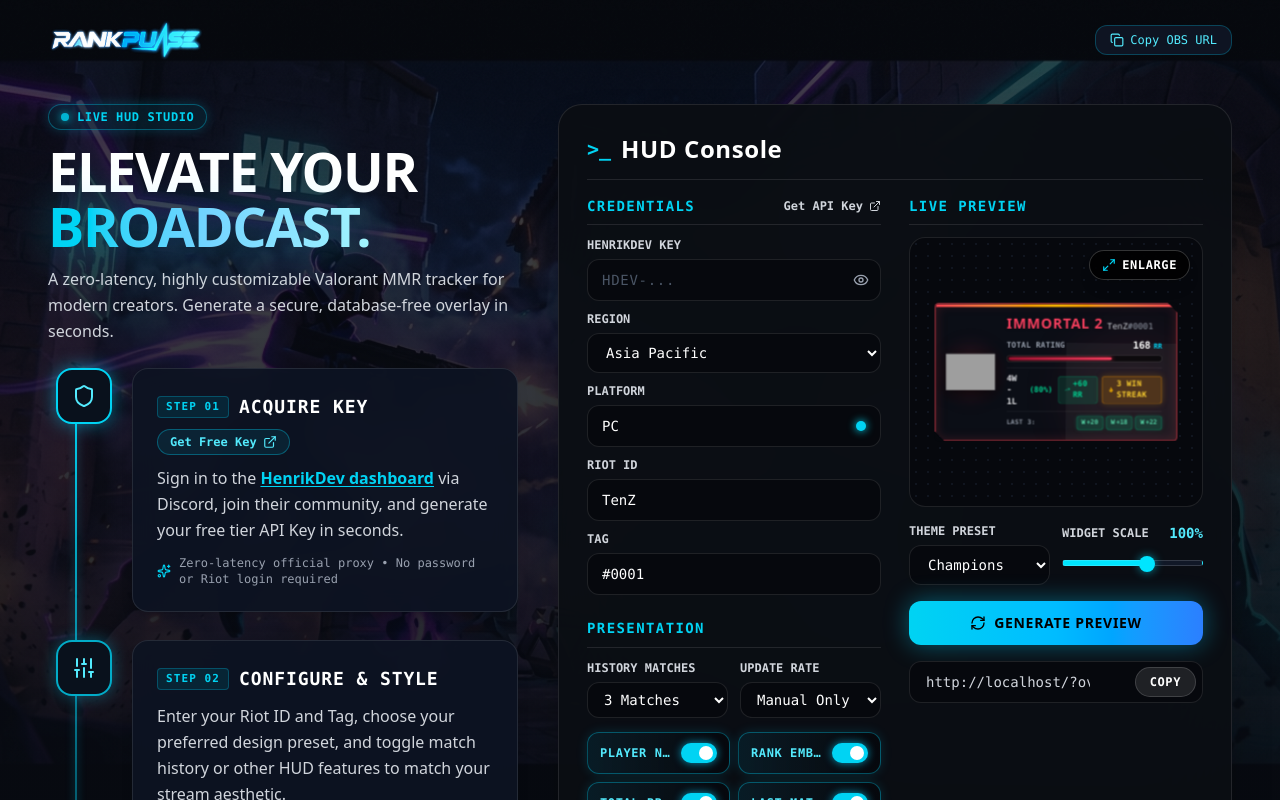
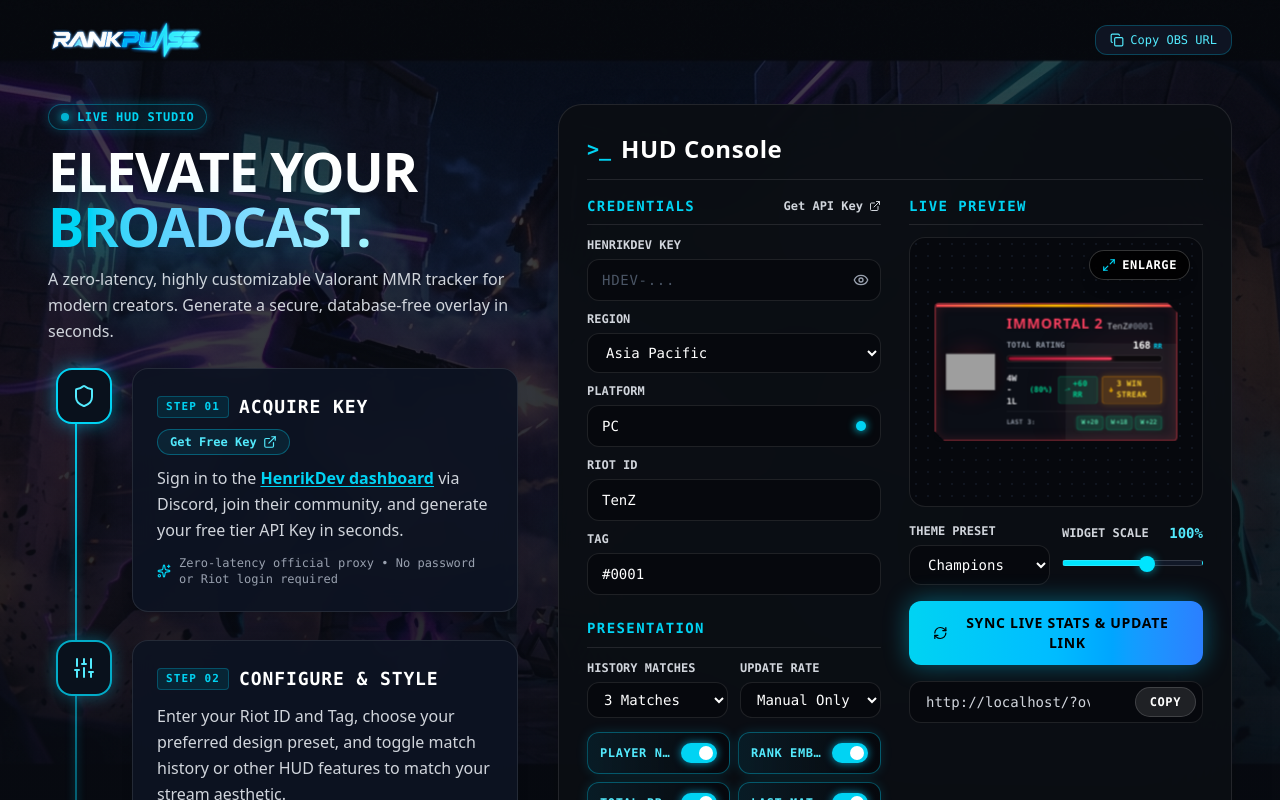
Before and after one commit to thebinary-brain/valo-rank-pulse-overlay, a React (Vite) app: page / in a window 1280 px wide. Shown: the top 800 px of the page. Built offline with nearby package versions, Linux system fonts and the light colour scheme; grey boxes are pictures that could not be loaded.

Commit message:
FEAT-01: Fix not generating overlay

```diff
--- a/src/App.tsx
+++ b/src/App.tsx
@@ -37,49 +37,7 @@
 
   // Main Overlay Config
   const [config, setConfig] = useState<OverlayConfig>(() => {
-    if (typeof window !== 'undefined') {
-      const saved = localStorage.getItem(STORAGE_KEY_CONFIG);
-      if (saved) {
-        try {
-          const parsed = JSON.parse(saved);
-          return {
-            ...parsed,
-            toggles: {
-              showRankIcon: true,
-              showPlayerName: true,
-              showTotalRR: true,
-              showWinStreak: true,
-              showWinLoss: true,
-              showWinRate: true,
-              showNetRR: true,
-              showLastMatches: true,
-              showAnimatedRankBackground: true,
-              ...(parsed.toggles || {}),
-            },
-            recentMatches:
-              parsed.recentMatches && parsed.recentMatches.length > 0
-                ? parsed.recentMatches
-                : DEFAULT_RECENT_MATCHES,
-            henrik: {
-              apiKey: '',
-              riotId: 'TenZ',
-              tag: '0001',
-              region: 'ap',
-              lastMatchesCount: 3,
-              autoSync: false,
-              syncIntervalSeconds: 30,
-              ...(parsed.henrik || {}),
-            },
-            opacity: typeof parsed.opacity === 'number' ? parsed.opacity : parsed.overlayOpacity ?? 1.0,
-            overlayOpacity: typeof parsed.opacity === 'number' ? parsed.opacity : parsed.overlayOpacity ?? 1.0,
-          };
-        } catch {
-          // ignore
-        }
-      }
-    }
-
-    return {
+    let baseConfig: OverlayConfig = {
       playerName: 'TenZ',
       playerTag: '0001',
       currentRankId: 'immortal-2',
@@ -129,6 +87,98 @@
         syncIntervalSeconds: 30,
       },
     };
+
+    // Load from LocalStorage if not standalone overlay mode
+    const isOverlayMode =
+      typeof window !== 'undefined' &&
+      (new URLSearchParams(window.location.search).get('overlay') === 'true' ||
+        new URLSearchParams(window.location.search).get('transparent') === 'true');
+
+    if (typeof window !== 'undefined' && !isOverlayMode) {
+      const saved = localStorage.getItem(STORAGE_KEY_CONFIG);
+      if (saved) {
+        try {
+          const parsed = JSON.parse(saved);
+          baseConfig = {
+            ...baseConfig,
+            ...parsed,
+            toggles: {
+              ...baseConfig.toggles,
+              ...(parsed.toggles || {}),
+            },
+            henrik: {
+              ...baseConfig.henrik,
+              ...(parsed.henrik || {}),
+            },
+          };
+        } catch {
+          // ignore
+        }
+      }
+    }
+
+    // Read URL Search parameters (critical for OBS and sharing configurations)
+    if (typeof window !== 'undefined') {
+      const urlParams = new URLSearchParams(window.location.search);
+
+      const themeParam = urlParams.get('theme');
+      if (themeParam) baseConfig.theme = themeParam as any;
+
+      const opacityParam = urlParams.get('opacity');
+      if (opacityParam) {
+        const opVal = parseFloat(opacityParam);
+        if (!isNaN(opVal)) {
+          baseConfig.opacity = opVal;
+          baseConfig.overlayOpacity = opVal;
+        }
+      }
+
+      const scaleParam = urlParams.get('scale');
+      if (scaleParam) {
+        const scaleVal = parseFloat(scaleParam);
+        if (!isNaN(scaleVal)) baseConfig.scale = scaleVal;
+      }
+
+      const glowParam = urlParams.get('glowIntensity');
+      if (glowParam) baseConfig.glowIntensity = glowParam as any;
+
+      const backdropParam = urlParams.get('backdropOpacity');
+      if (backdropParam) {
+        const bdVal = parseFloat(backdropParam);
+        if (!isNaN(bdVal)) baseConfig.backdropOpacity = bdVal;
+      }
+
+      // Henrik credentials
+      const riotIdParam = urlParams.get('riotId');
+      if (riotIdParam) {
+        baseConfig.henrik.riotId = riotIdParam;
+        baseConfig.playerName = riotIdParam;
+      }
+
+      const tagParam = urlParams.get('tag');
+      if (tagParam) {
+        baseConfig.henrik.tag = tagParam;
+        baseConfig.playerTag = tagParam;
+      }
+
+      const regionParam = urlParams.get('region');
+      if (regionParam) baseConfig.henrik.region = regionParam as any;
+
+      const apiKeyParam = urlParams.get('apiKey');
+      if (apiKeyParam) baseConfig.henrik.apiKey = apiKeyParam;
+
+      // Toggle parameters
+      if (baseConfig.toggles) {
+        Object.keys(baseConfig.toggles).forEach((key) => {
+          const toggleParam = urlParams.get(key);
+          if (toggleParam !== null) {
+            (baseConfig.toggles as any)[key] = toggleParam === 'true';
+          }
+        });
+      }
+    }
+
+    return baseConfig;
   });
 
   // Save config changes to localStorage
@@ -263,9 +313,47 @@
     return () => window.removeEventListener('keydown', handleKeyDown);
   }, []);
 
-  // Compute OBS URL
+  // Trigger automatic sync when loaded in OBS Browser Source mode with valid config
+  useEffect(() => {
+    if (isOverlayModeFromUrl && config.henrik.apiKey && config.henrik.apiKey.trim() && config.henrik.riotId) {
+      // Run first sync immediately
+      handleSyncLive();
+
+      // Poll every 30 seconds inside OBS to keep stats live
+      const intervalId = setInterval(() => {
+        handleSyncLive();
+      }, 30000);
+
+      return () => clearInterval(intervalId);
+    }
+  }, [isOverlayModeFromUrl, handleSyncLive, config.henrik.apiKey, config.henrik.riotId]);
+
+  // Compute OBS URL with all active configurations tokenized so OBS can fetch live stats dynamically
   const origin = typeof window !== 'undefined' ? window.location.origin : '';
-  const obsUrl = `${origin}/?overlay=true&theme=${config.theme}&opacity=${config.opacity ?? config.overlayOpacity ?? 1}`;
+  const obsUrl = (() => {
+    const params = new URLSearchParams();
+    params.set('overlay', 'true');
+    params.set('theme', config.theme);
+    params.set('opacity', String(config.opacity ?? config.overlayOpacity ?? 1));
+    params.set('scale', String(config.scale ?? 1));
+    params.set('glowIntensity', config.glowIntensity ?? 'high');
+    params.set('backdropOpacity', String(config.backdropOpacity ?? 0.92));
+
+    // Henrik credentials
+    if (config.henrik.riotId) params.set('riotId', config.henrik.riotId);
+    if (config.henrik.tag) params.set('tag', config.henrik.tag);
+    if (config.henrik.region) params.set('region', config.henrik.region);
+    if (config.henrik.apiKey) params.set('apiKey', config.henrik.apiKey);
+
+    // Toggles
+    if (config.toggles) {
+      Object.entries(config.toggles).forEach(([key, val]) => {
+        params.set(key, String(val));
+      });
+    }
+
+    return `${origin}/?${params.toString()}`;
+  })();
 
   // -------------------------------------------------------------
   // If loaded in OBS Browser Source mode: Render transparent overlay ONLY!
--- a/src/components/HudConsole.tsx
+++ b/src/components/HudConsole.tsx
@@ -582,7 +582,7 @@
           </div>
 
 
-          {/* GENERATE PREVIEW MODERN BUTTON */}
+          {/* SYNC LIVE STATS & UPDATE LINK BUTTON */}
           <button
             type="button"
             onClick={onSync}
@@ -590,7 +590,7 @@
             className="w-full relative flex items-center justify-center gap-2 py-3 px-6 rounded-xl bg-gradient-to-r from-cyan-400 via-sky-400 to-blue-500 hover:from-cyan-300 hover:to-blue-400 text-black font-black font-sans uppercase tracking-wider text-xs sm:text-sm shadow-[0_0_24px_rgba(0,210,255,0.4)] hover:shadow-[0_0_32px_rgba(0,210,255,0.6)] transition-all hover:scale-[1.01] active:scale-[0.99] disabled:opacity-50 disabled:cursor-not-allowed cursor-pointer"
           >
             <RefreshCw className={`w-4 h-4 ${isSyncing ? 'animate-spin' : ''}`} />
-            <span>{isSyncing ? 'Fetching Live MMR...' : 'Generate Preview'}</span>
+            <span>{isSyncing ? 'Fetching Live MMR...' : 'Sync Live Stats & Update Link'}</span>
           </button>
 
           {/* OBS BROWSER SOURCE BAR WITH MODERN COPY CAPSULE */}
--- a/src/components/InstructionStepper.tsx
+++ b/src/components/InstructionStepper.tsx
@@ -106,7 +106,7 @@
             </h3>
           </div>
           <p className="text-sm sm:text-base text-gray-300 leading-relaxed font-sans mb-3.5">
-            Click <strong>Generate Preview</strong> and copy the tokenized overlay link. In OBS or Streamlabs, add a new <strong>Browser Source</strong> and paste the URL.
+            Click <strong>Sync Live Stats & Update Link</strong> and copy the tokenized overlay link. In OBS or Streamlabs, add a new <strong>Browser Source</strong> and paste the URL.
           </p>
           <div className="bg-[#06080d] border border-white/10 rounded-xl p-3 flex flex-wrap items-center justify-between gap-3 text-xs font-mono text-gray-300">
             <div className="flex items-center gap-2">
```
